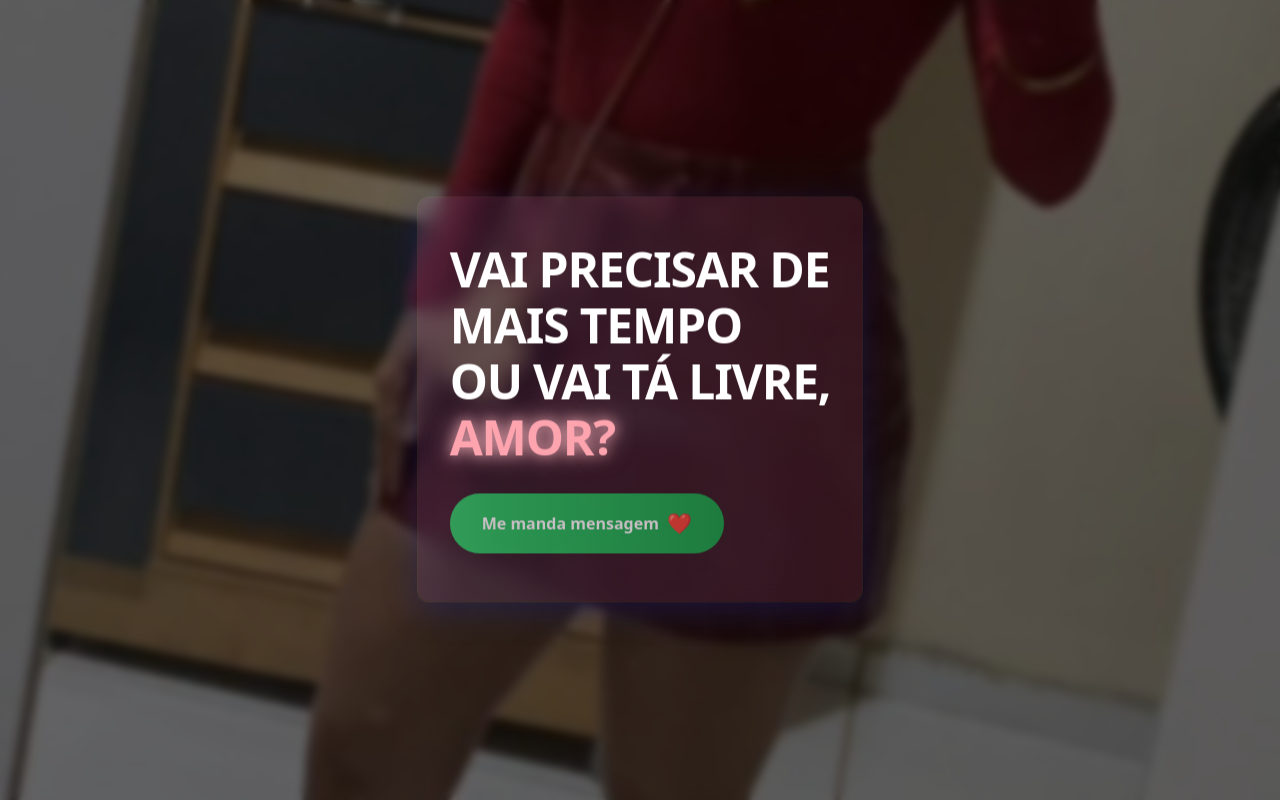
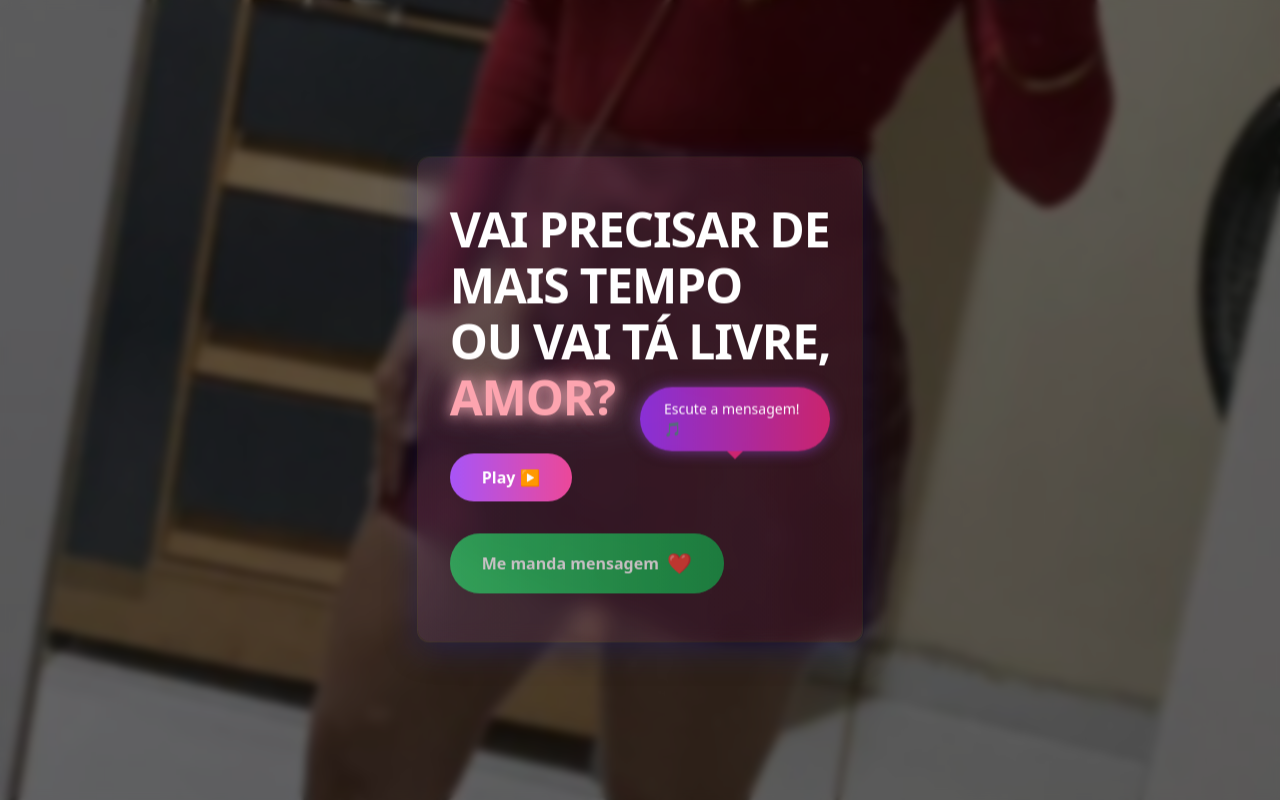
Before and after one commit to arinelson/love-me, a React (Vite) app: page / in a window 1280 px wide. Built offline with nearby package versions, Linux system fonts and the light colour scheme.

Commit message:
Add audio player and effects
Implement an audio player below the message with a glowing pop-up notification to encourage listening. Update the button to have a neon style and make it glow after the play button is pressed.
[skip gpt_engineer]

```diff
--- a/src/pages/Index.tsx
+++ b/src/pages/Index.tsx
@@ -1,14 +1,36 @@
-import { useEffect, useState } from "react";
+import { useEffect, useState, useRef } from "react";
 
 const Index = () => {
   const [isVisible, setIsVisible] = useState(false);
+  const [isPlaying, setIsPlaying] = useState(false);
+  const [showAudioPopup, setShowAudioPopup] = useState(true);
+  const audioRef = useRef<HTMLAudioElement>(null);
 
   useEffect(() => {
     setIsVisible(true);
+
+    // Hide audio popup after 10 seconds
+    const timeout = setTimeout(() => {
+      setShowAudioPopup(false);
+    }, 10000);
+
+    return () => clearTimeout(timeout);
   }, []);
 
   const handleWhatsAppClick = () => {
     window.open('https://wa.me/5582991799095', '_blank');
+  };
+
+  const handlePlayPause = () => {
+    if (audioRef.current) {
+      if (isPlaying) {
+        audioRef.current.pause();
+      } else {
+        audioRef.current.play();
+      }
+      setIsPlaying(!isPlaying);
+      setShowAudioPopup(false);
+    }
   };
 
   return (
@@ -51,6 +73,34 @@ const Index = () => {
           <span className="neon-text text-rose-300 block mt-2 transform transition-all duration-500 hover:scale-105">AMOR?</span>
         </h1>
 
+        {/* Audio Player */}
+        <div className="mt-8 relative">
+          <button
+            onClick={handlePlayPause}
+            className={`px-8 py-3 rounded-full font-semibold transition-all duration-300 ${
+              isPlaying
+                ? "bg-gradient-to-r from-purple-600 to-pink-600 text-white shadow-[0_0_15px_rgba(168,85,247,0.5)] animate-pulse"
+                : "bg-gradient-to-r from-purple-500 to-pink-500 text-white hover:shadow-[0_0_25px_rgba(168,85,247,0.4)]"
+            }`}
+          >
+            {isPlaying ? "Pause ⏸️" : "Play ▶️"}
+          </button>
+
+          <audio
+            ref={audioRef}
+            src="https://drive.google.com/uc?export=download&id=1ZIFfpnwk9trRRrDxvkbdaBDzaCq14PVC"
+            className="hidden"
+          />
+
+          {/* Glowing Popup */}
+          {showAudioPopup && (
+            <div className="absolute -top-16 left-1/2 transform -translate-x-1/2 bg-gradient-to-r from-purple-600/90 to-pink-600/90 px-6 py-3 rounded-full text-white text-sm animate-bounce shadow-[0_0_15px_rgba(168,85,247,0.5)]">
+              Escute a mensagem! 🎵
+              <div className="absolute -bottom-2 left-1/2 transform -translate-x-1/2 w-0 h-0 border-l-[8px] border-l-transparent border-t-[8px] border-t-pink-600/90 border-r-[8px] border-r-transparent" />
+            </div>
+          )}
+        </div>
+
         <button
           onClick={handleWhatsAppClick}
           className="mt-8 px-8 py-4 bg-gradient-to-r from-green-500 to-green-600 text-white rounded-full font-semibold transform transition-all duration-300 hover:scale-105 hover:shadow-[0_0_25px_rgba(34,197,94,0.6)] active:scale-95 animate-pulse relative group overflow-hidden"
```
